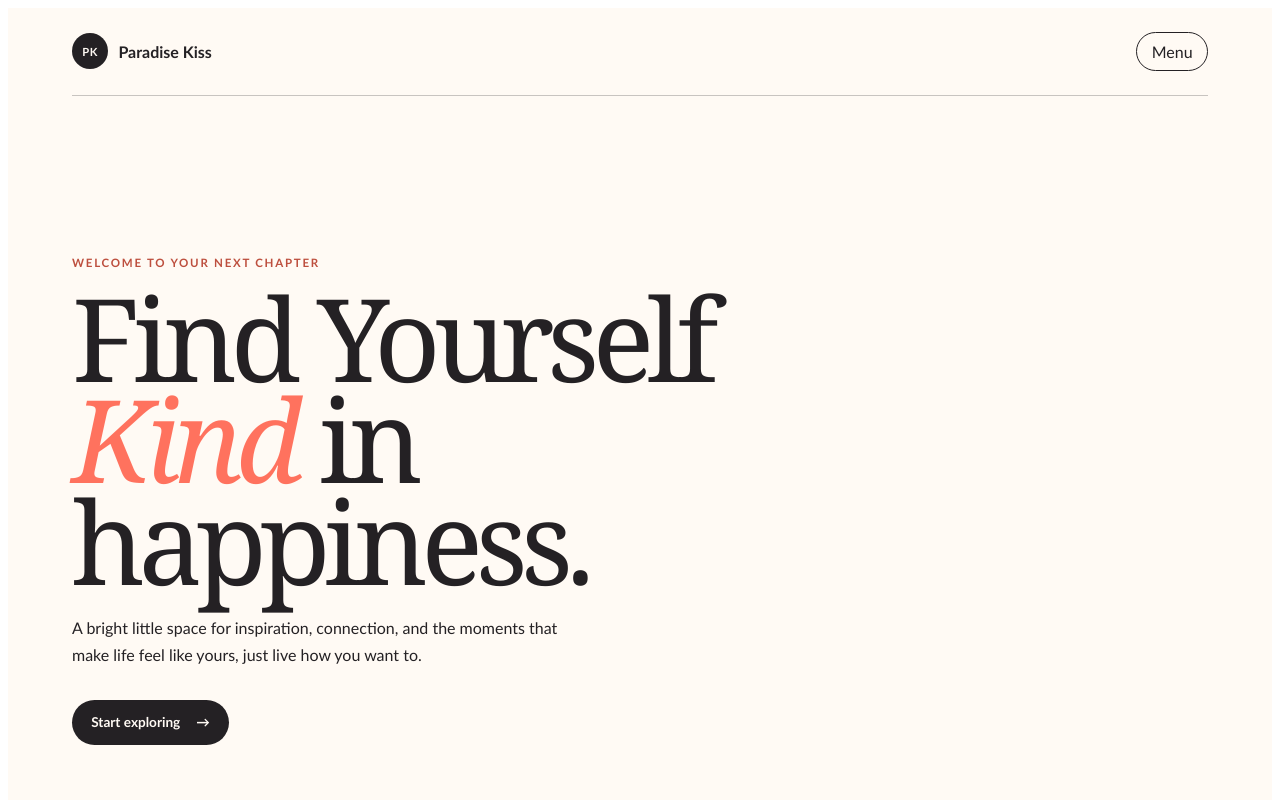
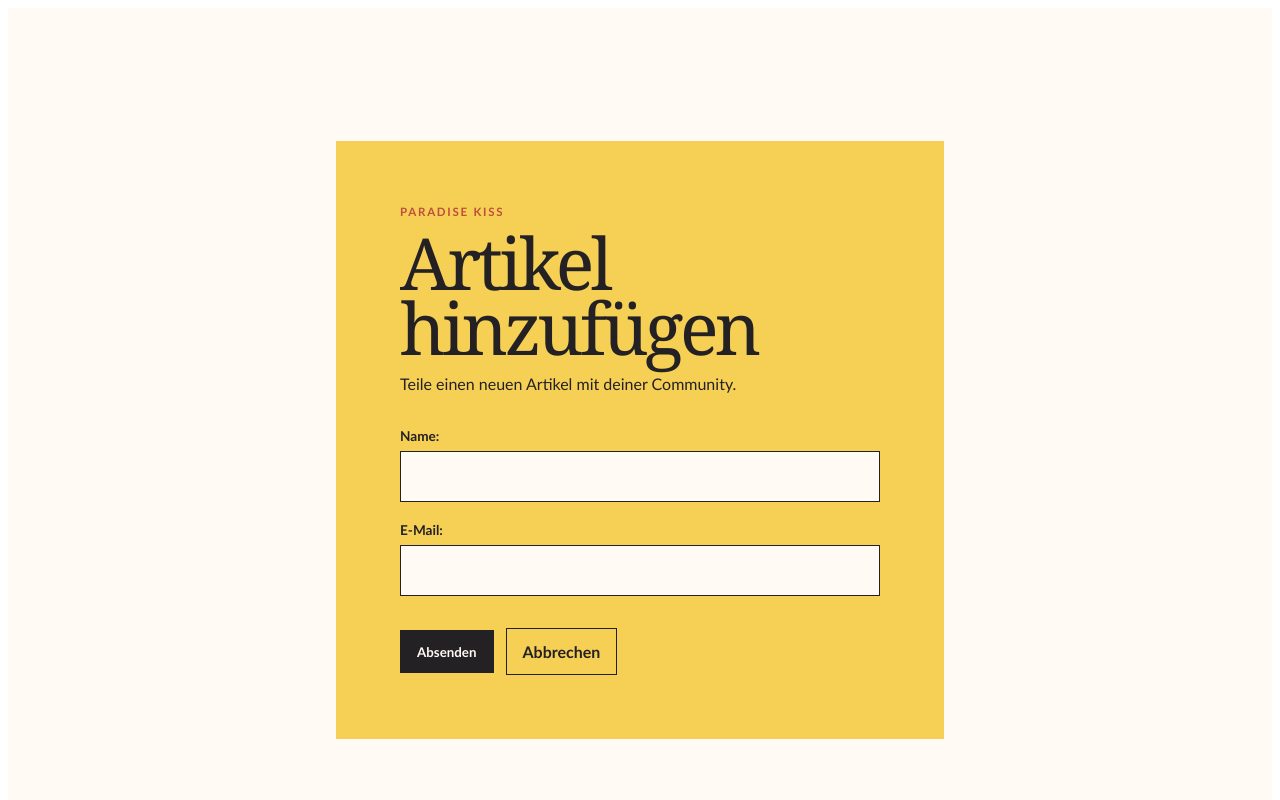
Before and after one commit to Diegososa21/Paradise-Kiss, an Angular app: page /resource-form in a window 1280 px wide. Before the commit this address led to /. Shown: the top 800 px of the page. Built offline with nearby package versions, Linux system fonts and the light colour scheme.

Commit message:
meaby Broken schere

```diff
--- a/src/app/app.routes.ts
+++ b/src/app/app.routes.ts
@@ -1,3 +1,9 @@
 import { Routes } from '@angular/router';
+import { HomeComponent } from './home/home';
+import { ResourceFormComponent } from './resource-form/resource-form';
 
-export const routes: Routes = [];
+export const routes: Routes = [
+	{ path: '', component: HomeComponent },
+	{ path: 'resource-form', component: ResourceFormComponent },
+	{ path: '**', redirectTo: '' },
+];
--- a/src/app/app.ts
+++ b/src/app/app.ts
@@ -1,10 +1,11 @@
 import { Component } from '@angular/core';
+import { RouterOutlet } from '@angular/router';
 import { HomeComponent } from './home/home';
 
 @Component({
-  imports: [HomeComponent],
+  imports: [RouterOutlet],
   selector: 'app-root',
-  template: '<app-home />',
+  template: '<router-outlet />',
   styleUrl: './app.scss',
 })
 export class App {}
--- a/src/app/home/home.html
+++ b/src/app/home/home.html
@@ -13,7 +13,12 @@
     <p class="intro">
       A bright little space for inspiration, connection, and the moments that make life feel like yours, just live how you want to.
     </p>
-    <a class="primary-action" href="#discover">Start exploring <span aria-hidden="true">&#8594;</span></a>
+    <div class="hero-actions">
+      <a class="primary-action" href="#discover">Start exploring <span aria-hidden="true">&#8594;</span></a>
+      <button class="secondary-action" type="button" (click)="showForm = true">
+        Artikel hinzufügen <span aria-hidden="true">&#8599;</span>
+      </button>
+    </div>
   </section>
 
   <section class="discover" id="discover" aria-labelledby="discover-title">
@@ -39,4 +44,13 @@
       </a>
     </div>
   </section>
+
+    @if (showForm) {
+    <div class="overlay" (click)="showForm = false">
+      <div class="modal" (click)="$event.stopPropagation()">
+        <app-resource-form />
+      </div>
+    </div>
+  }
+
 </main>
--- a/src/app/home/home.scss
+++ b/src/app/home/home.scss
@@ -109,6 +109,13 @@ h1 em {
   line-height: 1.65;
 }
 
+.hero-actions {
+  display: flex;
+  flex-wrap: wrap;
+  align-items: center;
+  gap: 0.75rem;
+}
+
 .primary-action {
   display: inline-flex;
   align-items: center;
@@ -128,6 +135,24 @@ h1 em {
 .primary-action:focus-visible {
   background: var(--coral);
   transform: translateY(-3px);
+}
+
+.secondary-action {
+  display: inline-flex;
+  align-items: center;
+  gap: 0.7rem;
+  padding: 0.85rem 0.2rem;
+  color: var(--ink);
+  font-family: 'Trebuchet MS', sans-serif;
+  font-size: 0.85rem;
+  font-weight: 700;
+  text-decoration: underline;
+  text-underline-offset: 0.3rem;
+}
+
+.secondary-action:hover,
+.secondary-action:focus-visible {
+  color: var(--coral);
 }
 
 .discover {
--- a/src/app/home/home.ts
+++ b/src/app/home/home.ts
@@ -1,9 +1,13 @@
 import { Component } from '@angular/core';
+import { ResourceFormComponent } from '../resource-form/resource-form';
 
 @Component({
   selector: 'app-home',
   standalone: true,
+  imports: [ResourceFormComponent],
   styleUrl: './home.scss',
   templateUrl: './home.html',
 })
-export class HomeComponent {}
+export class HomeComponent {
+    showForm = false;
+}
--- a/src/app/home/rescourceForm.html
+++ b/src/app/home/rescourceForm.html
@@ -2,56 +2,11 @@
 <html lang="de">
 <head>
     <meta charset="UTF-8">
-    <title>Artikel hinzufügen</title>
-    <style>
-        .overlay {
-            position: fixed;
-            top: 0;
-            left: 0;
-            width: 100%;
-            height: 100%;
-            background-color: rgba(0, 0, 0, 0.5);
-            display: flex;
-            justify-content: center;
-            align-items: center;
-        }
-
-        .modal {
-            background-color: #808080;
-            padding: 20px;
-            border-radius: 5px;
-            width: 400px;
-        }
-
-        .form-group {
-            margin-bottom: 15px;
-            display: flex;
-            flex-direction: column;
-        }
-
-        label {
-            margin-bottom: 5px;
-            font-weight: bold;
-        }
-
-        input {
-            padding: 8px;
-            border: 1px solid black;
-            border-radius: 4px;
-        }
-
-        button {
-            padding: 10px;
-            background-color: pink;
-            color: black;
-            border: none;
-            border-radius: 4px;
-            cursor: pointer;
-            font-weight: bold;
-        }
-    </style>
+    <link rel="stylesheet" href="rescourceForm.css">
 </head>
 <body>
+
+
 
     <h1>Das ist die Seite dahinter</h1>
     <p>Dieser Text bleibt sichtbar, auch wenn das Modal offen ist.</p>
--- /dev/null
+++ b/src/app/home/rescourceForm.scss
@@ -0,0 +1,45 @@
+        .overlay {
+            position: fixed;
+            top: 0;
+            left: 0;
+            width: 100%;
+            height: 100%;
+            background-color: rgba(0, 0, 0, 0.1);
+            display: flex;
+            justify-content: center;
+            align-items: center;
+        }
+
+        .modal {
+            background-color: #a3a3a3;
+            padding: 20px;
+            border-radius: 5px;
+            width: 400px;
+        }
+
+        .form-group {
+            margin-bottom: 15px;
+            display: flex;
+            flex-direction: column;
+        }
+
+        label {
+            margin-bottom: 5px;
+            font-weight: bold;
+        }
+
+        input {
+            padding: 8px;
+            border: 1px solid black;
+            border-radius: 4px;
+        }
+
+        button {
+            padding: 10px;
+            background-color: pink;
+            color: black;
+            border: none;
+            border-radius: 4px;
+            cursor: pointer;
+            font-weight: bold;
+        }
--- /dev/null
+++ b/src/app/resource-form/resource-form.html
@@ -0,0 +1,24 @@
+<main class="resource-page">
+  <section class="resource-modal" aria-labelledby="resource-title">
+    <p class="eyebrow">Paradise Kiss</p>
+    <h1 id="resource-title">Artikel hinzufügen</h1>
+    <p class="intro">Teile einen neuen Artikel mit deiner Community.</p>
+
+    <form method="post">
+      <div class="form-group">
+        <label for="name">Name:</label>
+        <input type="text" id="name" name="name" />
+      </div>
+
+      <div class="form-group">
+        <label for="email">E-Mail:</label>
+        <input type="email" id="email" name="email" />
+      </div>
+
+      <div class="form-actions">
+        <button type="submit">Absenden</button>
+        <a routerLink="/" class="cancel-button">Abbrechen</a>
+      </div>
+    </form>
+  </section>
+</main>
--- /dev/null
+++ b/src/app/resource-form/resource-form.scss
@@ -0,0 +1,92 @@
+:host {
+  display: block;
+  min-height: 100vh;
+}
+
+.resource-page {
+  display: grid;
+  min-height: 100vh;
+  place-items: center;
+  padding: 2rem 1.25rem;
+  color: #242124;
+  background: #fffaf4;
+  font-family: Georgia, 'Times New Roman', serif;
+}
+
+.resource-modal {
+  width: min(100%, 30rem);
+  padding: clamp(2rem, 6vw, 4rem);
+  background: #f6cf55;
+}
+
+.eyebrow {
+  margin: 0 0 0.75rem;
+  color: #bd4f3e;
+  font-family: 'Trebuchet MS', sans-serif;
+  font-size: 0.72rem;
+  font-weight: 700;
+  letter-spacing: 0.15em;
+  text-transform: uppercase;
+}
+
+h1 {
+  margin: 0 0 0.75rem;
+  font-size: clamp(2.6rem, 8vw, 4.5rem);
+  font-weight: 400;
+  line-height: 0.9;
+  letter-spacing: -0.05em;
+}
+
+.intro {
+  margin: 0 0 2rem;
+  font-family: 'Trebuchet MS', sans-serif;
+  line-height: 1.5;
+}
+
+.form-group {
+  display: flex;
+  flex-direction: column;
+  gap: 0.45rem;
+  margin-bottom: 1.25rem;
+}
+
+label {
+  font-family: 'Trebuchet MS', sans-serif;
+  font-size: 0.85rem;
+  font-weight: 700;
+}
+
+input {
+  box-sizing: border-box;
+  width: 100%;
+  padding: 0.85rem;
+  border: 1px solid #242124;
+  border-radius: 0;
+  color: #242124;
+  background: #fffaf4;
+  font: inherit;
+}
+
+.form-actions {
+  display: flex;
+  align-items: center;
+  gap: 0.75rem;
+  margin-top: 2rem;
+}
+
+button,
+.cancel-button {
+  padding: 0.8rem 1rem;
+  border: 1px solid #242124;
+  color: #fffaf4;
+  background: #242124;
+  font-family: 'Trebuchet MS', sans-serif;
+  font-weight: 700;
+  text-decoration: none;
+  cursor: pointer;
+}
+
+.cancel-button {
+  color: #242124;
+  background: transparent;
+}
--- /dev/null
+++ b/src/app/resource-form/resource-form.ts
@@ -0,0 +1,9 @@
+import { Component } from '@angular/core';
+
+@Component({
+  selector: 'app-resource-form',
+  standalone: true,
+  styleUrl: './resource-form.scss',
+  templateUrl: './resource-form.html',
+})
+export class ResourceFormComponent {}
```
Also changed, not shown: 1 other file (tests, documents, lock files or other folders).
